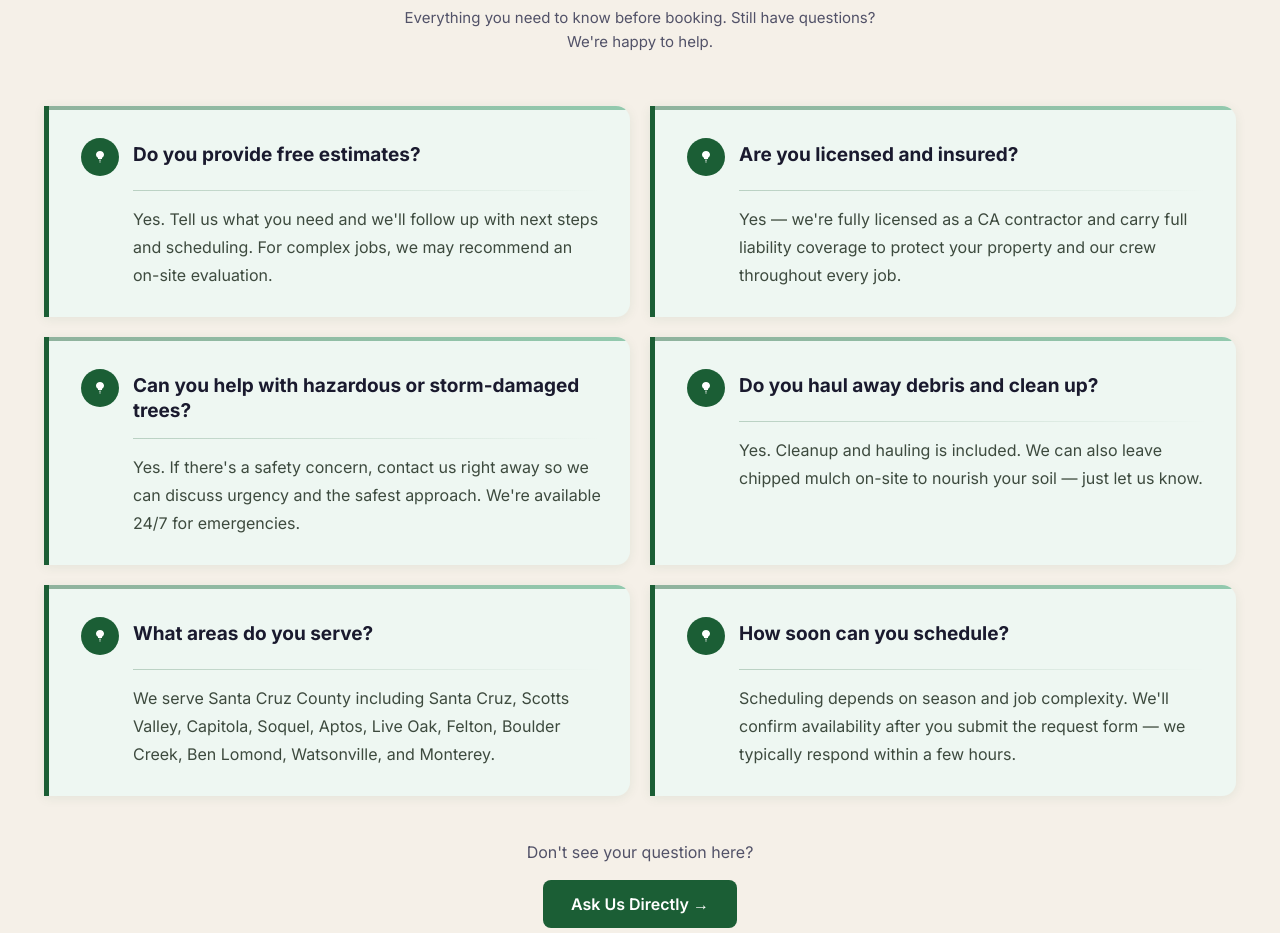
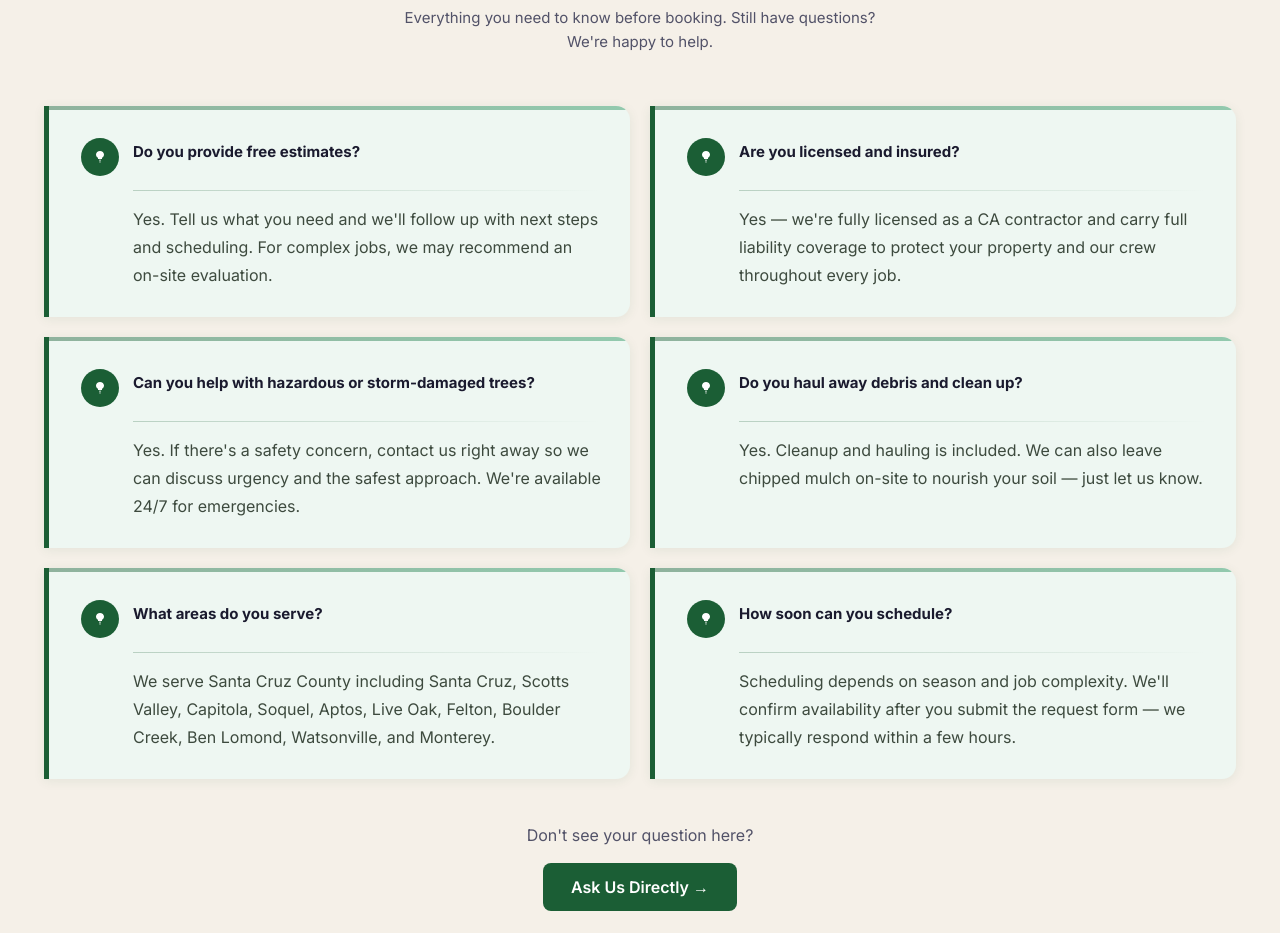
Before and after one commit to j0hnnyutes/santa-cruz-tree-site, a Next.js app: page / in a window 1280 px wide. Shown: the part 4100-5033 px from the top of the page. Built offline with nearby package versions, Linux system fonts and the light colour scheme; no server answers.

Commit message:
Reduce FAQ question text size across all pages
Co-Authored-By: Claude Sonnet 4.6 <noreply@anthropic.com>

```diff
--- a/app/page.tsx
+++ b/app/page.tsx
@@ -499,7 +499,7 @@ export default function HomePage() {
                       </svg>
                     </div>
                     <h3 style={{
-                      fontSize: 19, fontWeight: 700, color: "var(--text)",
+                      fontSize: 15, fontWeight: 700, color: "var(--text)",
                       lineHeight: 1.35, margin: 0, paddingTop: 6,
                     }}>
                       {f.q}
--- a/components/ServicePageKit.tsx
+++ b/components/ServicePageKit.tsx
@@ -30,7 +30,7 @@ export function FaqBlock({ items }: { items: readonly { q: string; a: string }[]
           key={f.q}
           className="group rounded-xl border border-[var(--border)] bg-white p-5 shadow-sm"
         >
-          <summary className="flex cursor-pointer list-none items-center justify-between gap-4 text-xl font-semibold text-[var(--text)]">
+          <summary className="flex cursor-pointer list-none items-center justify-between gap-4 text-base font-semibold text-[var(--text)]">
             <span>{f.q}</span>
             <ChevronDown />
           </summary>
@@ -80,7 +80,7 @@ export function InfoCard({
 }) {
   return (
     <div className="rounded-xl border border-[var(--border)] bg-white p-6 shadow-sm">
-      <div className="text-xl font-semibold text-[var(--text)]">{title}</div>
+      <div className="text-base font-semibold text-[var(--text)]">{title}</div>
       <p className="mt-2 text-[var(--muted)] leading-6">{children}</p>
     </div>
   );
@@ -96,7 +96,7 @@ export function BulletListCard({
 }) {
   return (
     <div className="rounded-xl border border-[var(--border)] bg-white p-6 shadow-sm">
-      <div className="text-xl font-semibold text-[var(--text)]">{title}</div>
+      <div className="text-base font-semibold text-[var(--text)]">{title}</div>
       <ul className="mt-3 grid gap-2 text-[var(--muted)] sm:grid-cols-2">
         {items.map((item) => (
           <li key={item} className="flex items-start gap-2">
```
